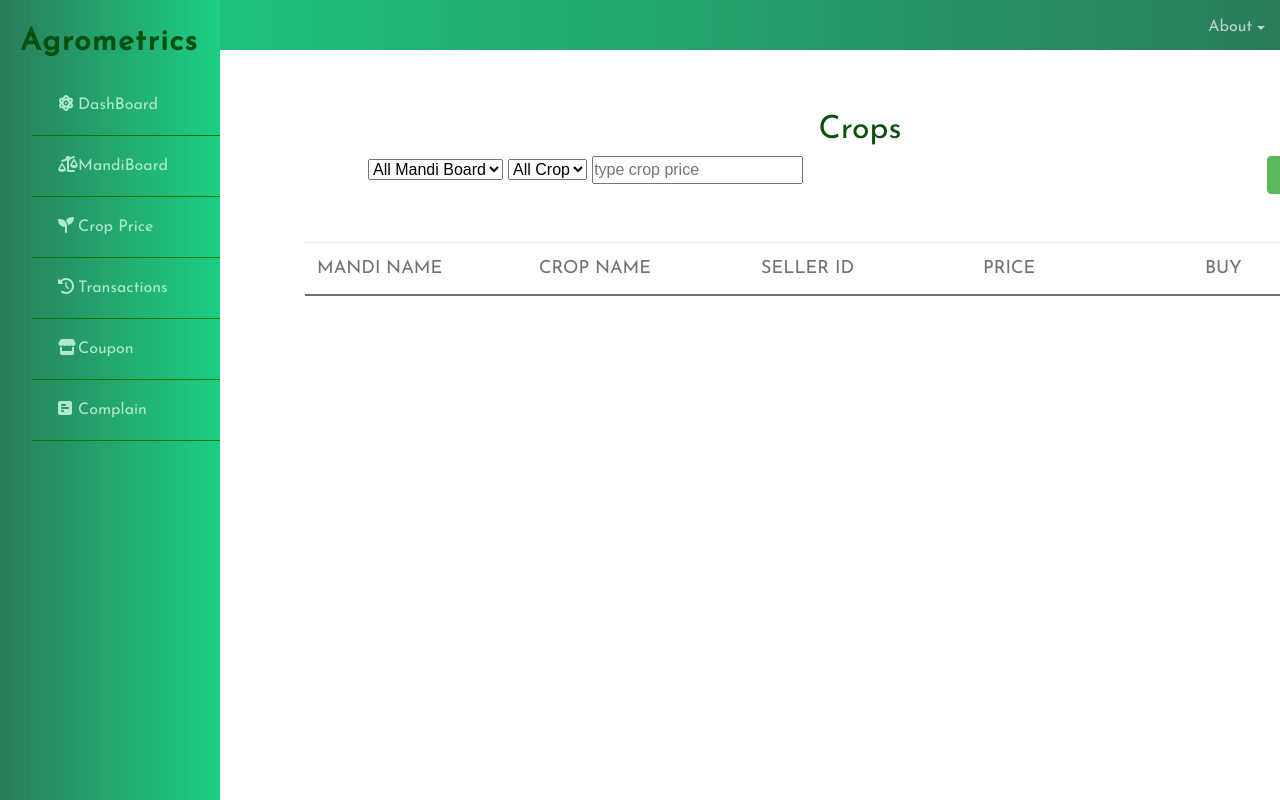
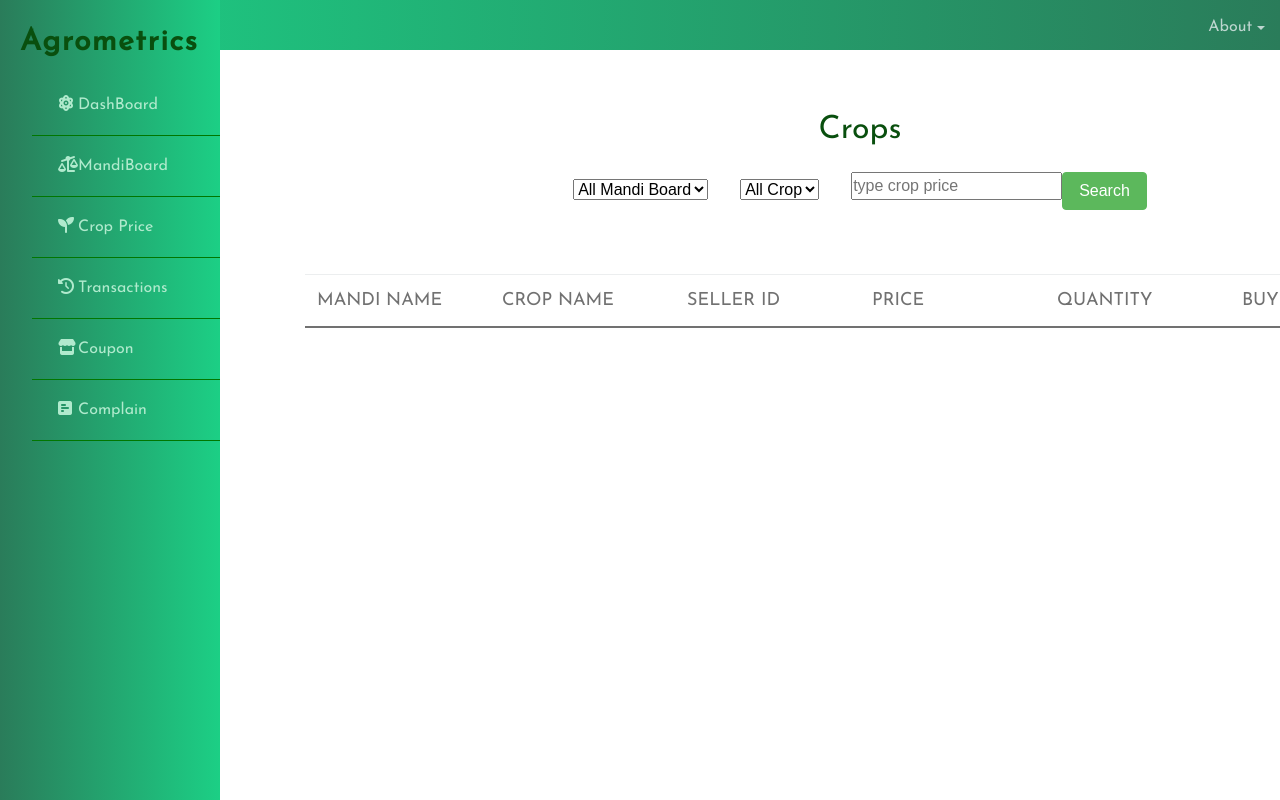
Before and after one commit to Jassi-71/Agrometrics-DBMS, a Flask app: page /trader_crop_price in a window 1280 px wide; the page is wider, and only the part inside the window is pictured. Run offline with Flask 2, Linux system fonts and the light colour scheme; the visitor is signed in with stand-in values (Sample User, id 1); data that the repository does not hold is empty; some libraries are stand-ins or nearby versions.

Commit message:
Adding Changes in Trader

```diff
--- a/app.py
+++ b/app.py
@@ -230,7 +230,7 @@ def trader_crop_price():
         cursor.execute("SELECT Crop_Id, Crop_Name FROM dbms_project.crops")
         all_crop_name = cursor.fetchall()
 
-        cursor.execute("SELECT crops.Crop_Name,mandi_board.Name,Price_1kg,Seller_Id FROM crop_seller join crops on crops.Crop_Id=crop_seller.Crop_Id\
+        cursor.execute("SELECT crops.Crop_Name,mandi_board.Name,Price_1kg,Seller_Id,Quantity_Kg FROM crop_seller join crops on crops.Crop_Id=crop_seller.Crop_Id\
             join mandi_board on mandi_board.User_Id = crop_seller.Mandi_Board")
         all_crops_table = cursor.fetchall()
         cursor.close()
@@ -244,35 +244,35 @@ def trader_crop_price():
                     if crop_price == '':
                         pass
                     else:
-                        cursor.execute(f"SELECT crops.Crop_Name,mandi_board.Name,Price_1kg,Seller_Id FROM crop_seller join crops on crops.Crop_Id=crop_seller.Crop_Id\
+                        cursor.execute(f"SELECT crops.Crop_Name,mandi_board.Name,Price_1kg,Seller_Id,Quantity_Kg FROM crop_seller join crops on crops.Crop_Id=crop_seller.Crop_Id\
                             join mandi_board on mandi_board.User_Id = crop_seller.Mandi_Board WHERE Price_1kg<'{crop_price}'")
                         all_crops_table=cursor.fetchall()
                 else:
                     if crop_price == '':
-                        cursor.execute(f"SELECT crops.Crop_Name,mandi_board.Name,Price_1kg,Seller_Id FROM crop_seller join crops on crops.Crop_Id=crop_seller.Crop_Id\
+                        cursor.execute(f"SELECT crops.Crop_Name,mandi_board.Name,Price_1kg,Seller_Id,Quantity_Kg FROM crop_seller join crops on crops.Crop_Id=crop_seller.Crop_Id\
                                                     join mandi_board on mandi_board.User_Id = crop_seller.Mandi_Board WHERE crops.Crop_Name ='{crop_output_data}'")
                         all_crops_table = cursor.fetchall()
                     else:
-                        cursor.execute(f"SELECT crops.Crop_Name,mandi_board.Name,Price_1kg,Seller_Id FROM crop_seller join crops on crops.Crop_Id=crop_seller.Crop_Id\
+                        cursor.execute(f"SELECT crops.Crop_Name,mandi_board.Name,Price_1kg,Seller_Id,Quantity_Kg FROM crop_seller join crops on crops.Crop_Id=crop_seller.Crop_Id\
                                                                             join mandi_board on mandi_board.User_Id = crop_seller.Mandi_Board WHERE crops.Crop_Name ='{crop_output_data}' AND Price_1kg<'{crop_price}'")
                         all_crops_table = cursor.fetchall()
             else:
                 if crop_output_data == 'All':
                     if crop_price == '':
-                        cursor.execute(f"SELECT crops.Crop_Name,mandi_board.Name,Price_1kg,Seller_Id FROM crop_seller join crops on crops.Crop_Id=crop_seller.Crop_Id\
+                        cursor.execute(f"SELECT crops.Crop_Name,mandi_board.Name,Price_1kg,Seller_Id,Quantity_Kg FROM crop_seller join crops on crops.Crop_Id=crop_seller.Crop_Id\
                                                     join mandi_board on mandi_board.User_Id = crop_seller.Mandi_Board WHERE mandi_board.Name='{mandi_boardID_selected}'")
                         all_crops_table = cursor.fetchall()
                     else:
-                        cursor.execute(f"SELECT crops.Crop_Name,mandi_board.Name,Price_1kg,Seller_Id FROM crop_seller join crops on crops.Crop_Id=crop_seller.Crop_Id\
+                        cursor.execute(f"SELECT crops.Crop_Name,mandi_board.Name,Price_1kg,Seller_Id,Quantity_Kg FROM crop_seller join crops on crops.Crop_Id=crop_seller.Crop_Id\
                             join mandi_board on mandi_board.User_Id = crop_seller.Mandi_Board WHERE mandi_board.Name='{mandi_boardID_selected}' AND Price_1kg<'{crop_price}' ")
                         all_crops_table = cursor.fetchall()
                 else:
                     if crop_price == '':
-                        cursor.execute(f"SELECT crops.Crop_Name,mandi_board.Name,Price_1kg,Seller_Id FROM crop_seller join crops on crops.Crop_Id=crop_seller.Crop_Id\
+                        cursor.execute(f"SELECT crops.Crop_Name,mandi_board.Name,Price_1kg,Seller_Id,Quantity_Kg FROM crop_seller join crops on crops.Crop_Id=crop_seller.Crop_Id\
                                                                        join mandi_board on mandi_board.User_Id = crop_seller.Mandi_Board WHERE crops.Crop_Name ='{crop_output_data}' AND mandi_board.Name='{mandi_boardID_selected}' ")
                         all_crops_table = cursor.fetchall()
                     else:
-                        cursor.execute(f"SELECT crops.Crop_Name,mandi_board.Name,Price_1kg,Seller_Id FROM crop_seller join crops on crops.Crop_Id=crop_seller.Crop_Id\
+                        cursor.execute(f"SELECT crops.Crop_Name,mandi_board.Name,Price_1kg,Seller_Id,Quantity_Kg FROM crop_seller join crops on crops.Crop_Id=crop_seller.Crop_Id\
                                                                                                join mandi_board on mandi_board.User_Id = crop_seller.Mandi_Board WHERE crops.Crop_Name ='{crop_output_data}' AND Price_1kg<'{crop_price}' AND mandi_board.Name='{mandi_boardID_selected}'")
                         all_crops_table = cursor.fetchall()
             cursor.close()
--- a/templates/Trader/crop_price.html
+++ b/templates/Trader/crop_price.html
@@ -6,28 +6,29 @@
             <h2 style="color: #094f0e;">Crops</h2>
         </div>
         <form method = 'POST' >
-        <div class = "container d-flex justify-content-center align-items-center">
-
-            <div class = "col-md-12" >
-                <div>
+            <div class = "container d-flex justify-content-center align-items-center" >
                  <form method="post" class="form1">
+                     <div class = "m-3">
                          <select name="mandi_board_selection" required>
                                 <option value="All"> All Mandi Board </option>
                                 {% for val in mandiID_output_data %}
                                     <option value="{{ val['Name'] }}">{{ val['Name'] }}</option>
                                 {% endfor %}
                          </select>
+                     </div>
+                     <div class = "m-3">
                          <select name="crop_selection" class="select2" required>
                                 <option value="All"> All Crop</option>
                                 {% for val in crop_output_data %}
                                     <option value="{{ val['Crop_Name'] }}">{{ val['Crop_Name'] }}</option>
                                 {% endfor %}
                          </select>
+                     </div>
+                     <div class = "m-3">
                          <input type="text" placeholder="type crop price" name="crop_price">
                          <button type="submit" class="btn btn-success float-right" data-toggle="modal" data-target="#mymodal" > Search </button>
+                     </div>
                  </form>
-                </div>
-            </div>
 
             </div>
         </form>
@@ -44,6 +45,7 @@
                 <th class="table-boot1">Crop Name</th>
                 <th class="table-boot1">Seller ID</th>
                 <th class="table-boot1">Price</th>
+                <th class="table-boot1">Quantity</th>
                 <th class="table-boot1">Buy</th>
             </tr>
             </thead>
@@ -63,6 +65,9 @@
                     {{i.Price_1kg}}
                 </td>
                 <td class="table-boot">
+                    {{i.Quantity_Kg}}
+                </td>
+                <td class="table-boot">
                     <button type="submit" class = "btn btn-success"> Buy </button>
                 </td>
             </tr>
```
Lines whose indentation alone changed are shown as unchanged.
